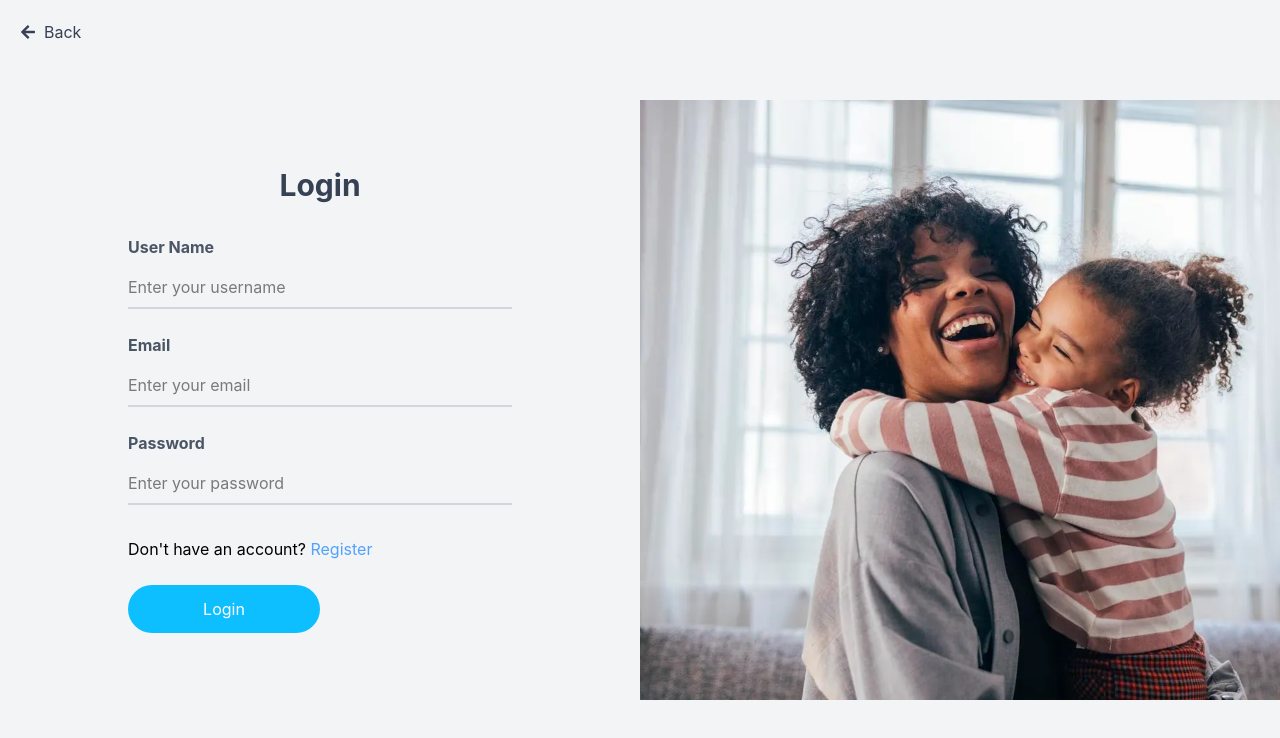
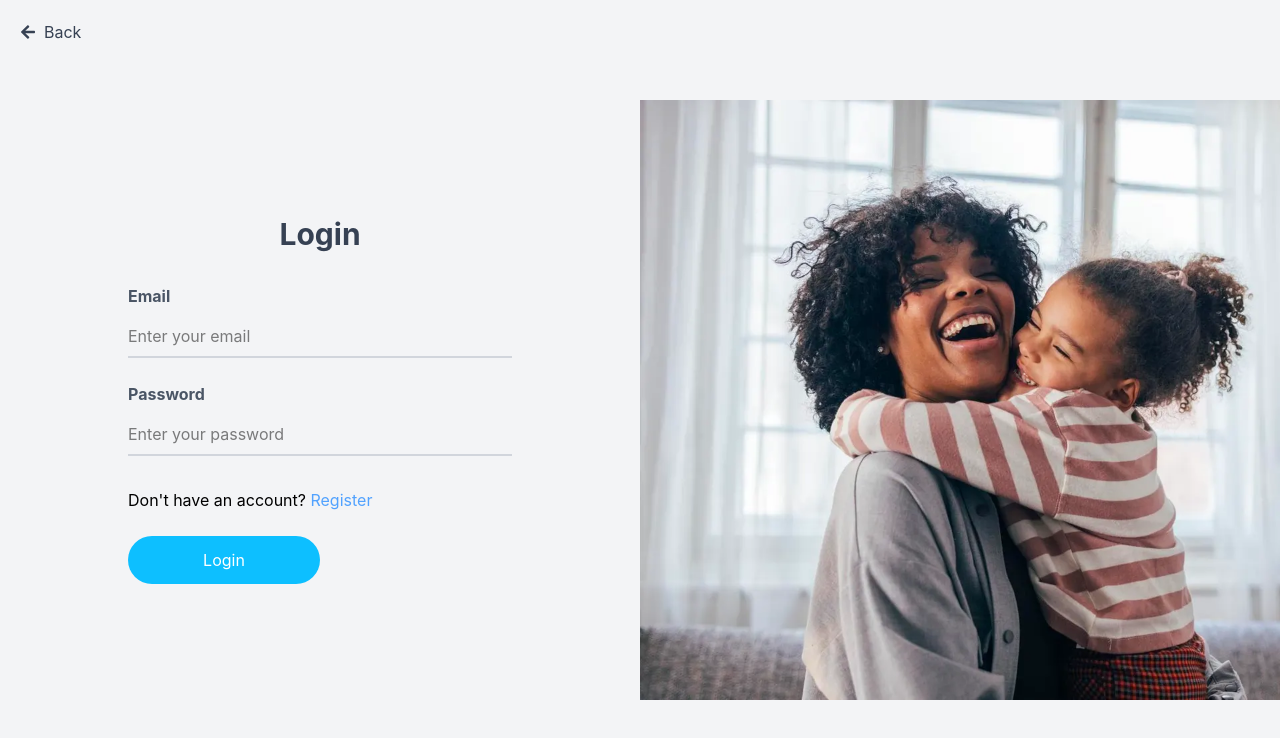
Before and after one commit to wusxo24/SWD392, a React (Vite) app: page /login in a window 1280 px wide. Shown: the top 738 px of the page. Built offline with nearby package versions, Linux system fonts and the light colour scheme; no server answers.

Commit message:
Remove field userName

```diff
--- a/src/login/login.jsx
+++ b/src/login/login.jsx
@@ -5,7 +5,6 @@ import login from '../assets/Login_image.png';
 import { FaArrowLeft } from 'react-icons/fa';
 
 export default function Login() {
-  const [username, setUsername] = useState('');
   const [email, setEmail] = useState('');
   const [password, setPassword] = useState('');
   const [error, setError] = useState('');
@@ -59,17 +58,6 @@ export default function Login() {
         {error && <p className="text-red-500 mb-4">{error}</p>}
         <form onSubmit={handleLogin} className="w-full max-w-sm">
           <div className="mb-6">
-            <label className="block text-gray-600 mb-2 font-bold">User Name</label>
-            <input
-              type="text"
-              value={username}
-              onChange={(e) => setUsername(e.target.value)}
-              className="w-full border-b-2 border-gray-300 focus:border-blue-400 outline-none py-2"
-              placeholder="Enter your username"
-              required
-            />
-          </div>
-          <div className="mb-6">
             <label className="block text-gray-600 mb-2 font-bold">Email</label>
             <input
               type="email"
```
